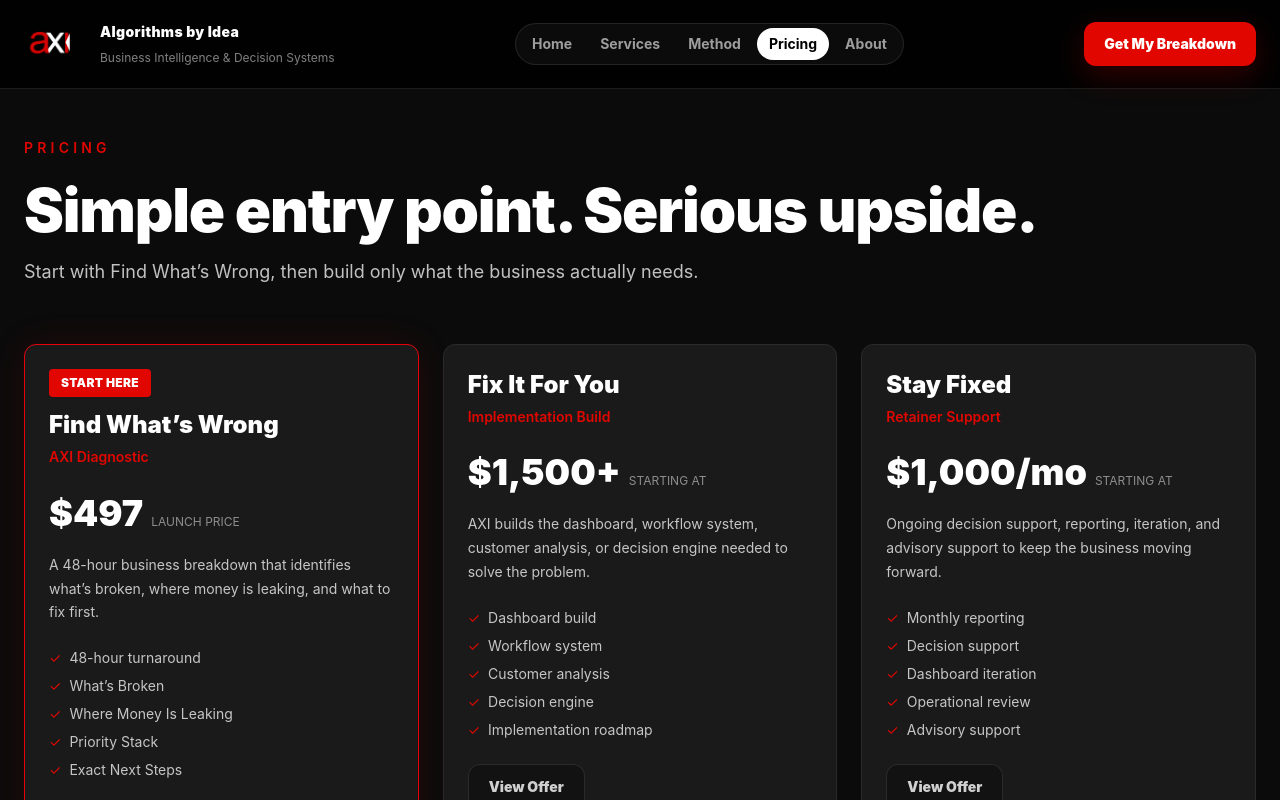
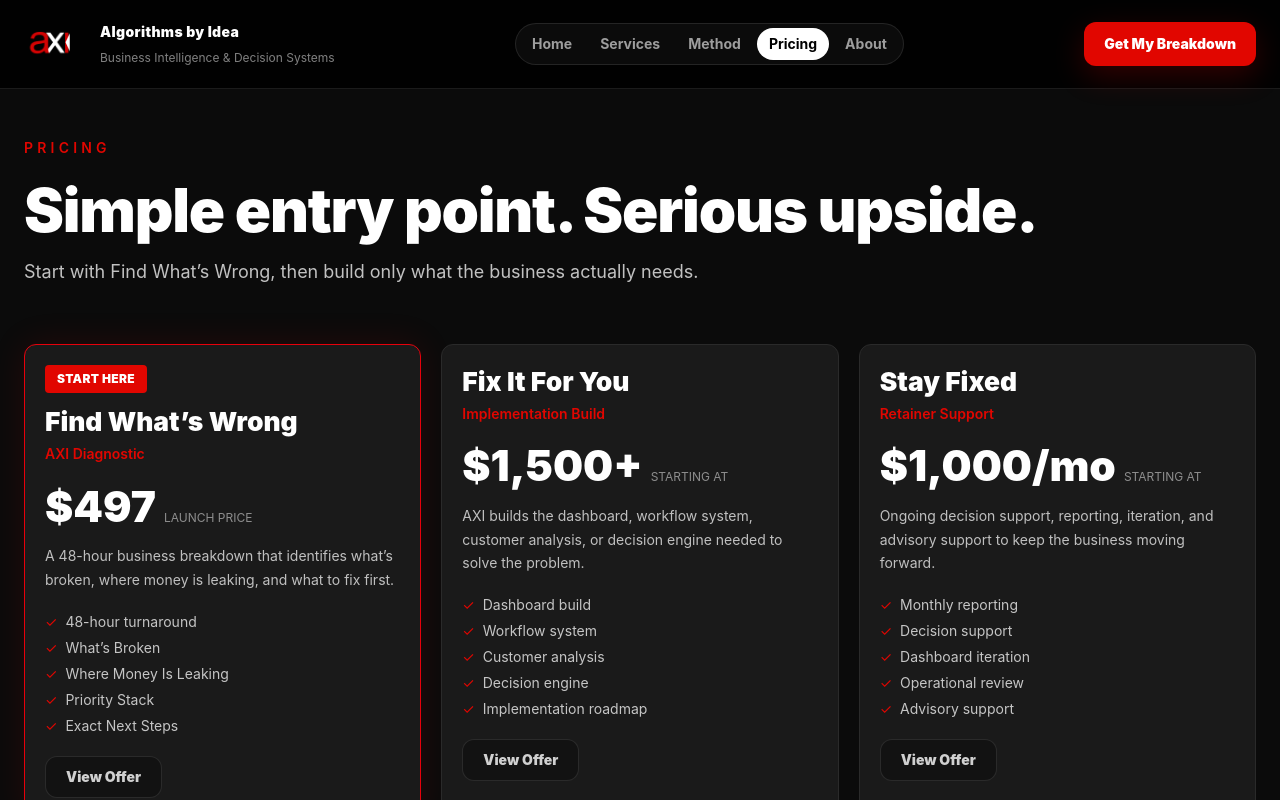
Before and after one commit to shawnfoster/axi, a React (Vite) app: page /pricing in a window 1280 px wide. Shown: the top 800 px of the page. Built offline with nearby package versions, Linux system fonts and the light colour scheme.

Commit message:
Tighten pricing cards for fold visibility

```diff
--- a/src/pages/Pricing.tsx
+++ b/src/pages/Pricing.tsx
@@ -1,5 +1,5 @@
+import { Link } from "react-router-dom";
 import PageHeader from "../components/PageHeader";
-import OfferCard from "../components/OfferCard";
 import CTA from "../components/CTA";
 import { offers } from "../data/offers";
 
@@ -12,9 +12,59 @@ export default function Pricing() {
         subtitle="Start with Find What’s Wrong, then build only what the business actually needs."
       />
 
-      <section className="mx-auto grid max-w-7xl gap-6 px-6 pb-16 pt-4 md:grid-cols-3">
+      <section className="mx-auto grid max-w-7xl gap-5 px-6 pb-14 pt-4 md:grid-cols-3">
         {offers.map((offer, index) => (
-          <OfferCard key={offer.slug} offer={offer} featured={index === 0} />
+          <div
+            key={offer.slug}
+            className={`card relative rounded-xl border bg-axi-gray p-5 transition-all duration-300 ${
+              index === 0
+                ? "border-red-600 shadow-[0_0_35px_rgba(225,6,0,0.12)]"
+                : "border-axi-border"
+            } hover:shadow-[0_25px_70px_rgba(0,0,0,0.6)]`}
+          >
+            {index === 0 && (
+              <p className="mb-3 inline-block rounded bg-axi-red px-3 py-1 text-xs font-black tracking-wide">
+                START HERE
+              </p>
+            )}
+
+            <h3 className="text-[1.65rem] font-black leading-tight">
+              {offer.title}
+            </h3>
+
+            <p className="mt-1 text-sm font-semibold text-axi-red">
+              {offer.internalName}
+            </p>
+
+            <div className="mt-5">
+              <span className="text-[2.65rem] font-black leading-none">
+                {offer.price}
+              </span>
+              <span className="ml-2 text-xs uppercase text-white/50">
+                {offer.priceNote}
+              </span>
+            </div>
+
+            <p className="mt-4 text-sm leading-6 text-white/72">
+              {offer.description}
+            </p>
+
+            <ul className="mt-5 space-y-1.5 text-sm text-white/75">
+              {offer.deliverables.slice(0, 5).map((item: string) => (
+                <li key={item} className="flex gap-2">
+                  <span className="text-axi-red">✓</span>
+                  <span>{item}</span>
+                </li>
+              ))}
+            </ul>
+
+            <Link
+              to={`/services/${offer.slug}`}
+              className="mt-5 inline-block rounded-xl border border-white/10 bg-black/30 px-5 py-2.5 text-sm font-black text-white/80 hover:border-red-600 hover:bg-white/5"
+            >
+              View Offer
+            </Link>
+          </div>
         ))}
       </section>
 
```
